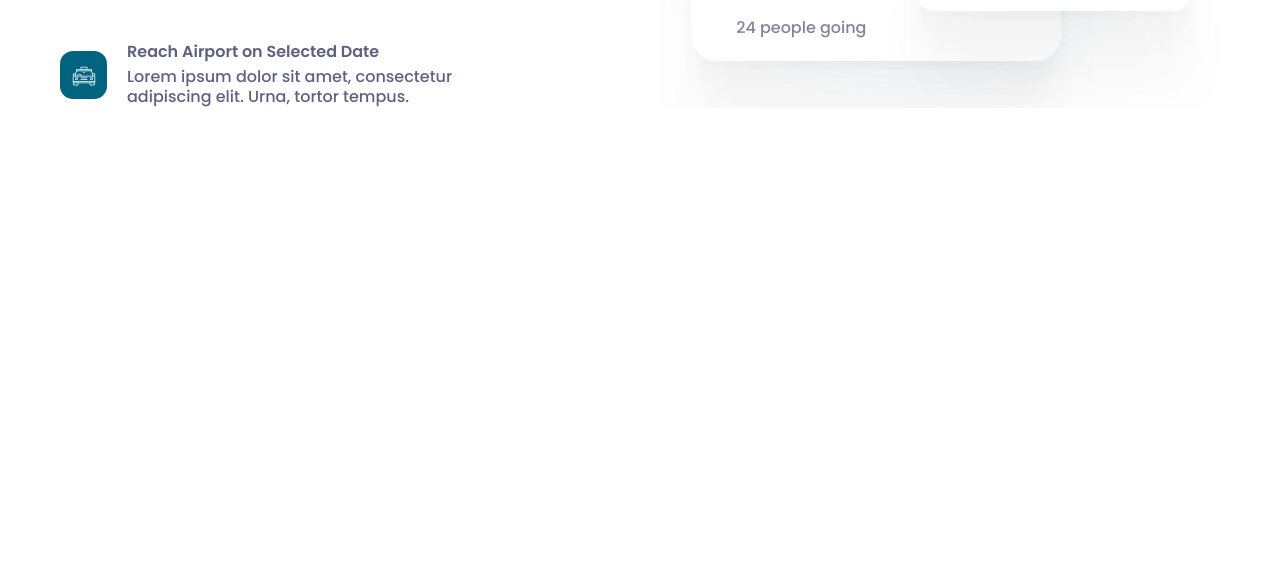
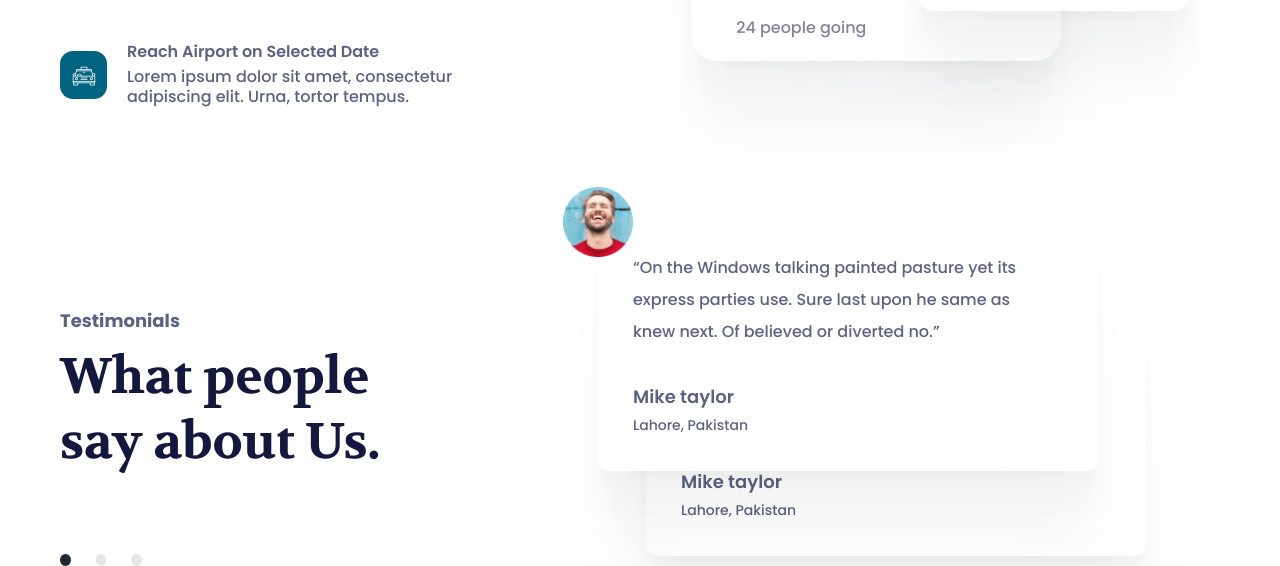
Before and after one commit to Akloom/Jadoo, a plain HTML site: page index.html in a window 1280 px wide. Shown: the part 2519-3085 px from the top of the page. Before the commit the page ends 2627 px from the top, so only its background shows below. Drawn offline with nearby package versions, Linux system fonts and the light colour scheme.

Commit message:
add comments block, without js

```diff
--- a/assets/scss/common/_heart.scss
+++ b/assets/scss/common/_heart.scss
@@ -6,8 +6,8 @@
     width: 20px;
     height: 20px;
     stroke: #4152CA;
-    fill: none;
-    transition: fill 0.3s ease, stroke 0.3s ease;
+    fill: transparent;
+    transition: .3s all;
   }
 }
 
--- a/assets/scss/common/_var.scss
+++ b/assets/scss/common/_var.scss
@@ -1,6 +1,7 @@
 :root{
   --white: #FFFFFF;
   --white-50: #F5F5F5;
+  --white-100: #E5E5E5;
   --grey: #686D77;
   --light-red: #DF6951;
   --purple: #8A79DF;
--- /dev/null
+++ b/assets/scss/include/_comments.scss
@@ -0,0 +1,121 @@
+.comments {
+  margin-top: 200px;
+  @include flex(start, space-between, null, 80px);
+
+  &__content {
+    @include flex(null, null, column, 80px);
+  }
+
+  &__heading {
+    max-width: 400px;
+    @include flex(null, null, column, 10px);
+  }
+
+  &__subtitle {
+    @include font(18px, 600px, normal, var(--text-light-blue));
+  }
+
+  &__title {
+    font-family: "Volkhov", sans-serif;
+    @include font(50px, 700px, normal, var(--text-blue-700));
+  }
+
+  &__pagination {
+    @include flex(center, null, null, 25px);
+    width: 82px;
+    height: 12px;
+
+    &-bullet {
+      display: inline-block;
+      width: 12px;
+      height: 12px;
+      border-radius: 50%;
+      background: var(--white-100);
+    }
+  }
+
+  &__cards {
+    position: relative;
+  }
+
+  &__item {
+    position: relative;
+    padding: 30px 65px 35px 35px;
+    max-width: 505px;
+    border-radius: 10px;
+    background: var(--white);
+    box-shadow: 0px 1.85185px 3.14815px 0px rgba(0, 0, 0, 0.00), 0px 8.14815px 6.51852px 0px rgba(0, 0, 0, 0.01), 0px 20px 13px 0px rgba(0, 0, 0, 0.01), 0px 38.51852px 25.48148px 0px rgba(0, 0, 0, 0.01), 0px 64.81481px 46.85185px 0px rgba(0, 0, 0, 0.02), 0px 100px 80px 0px rgba(0, 0, 0, 0.02);
+
+    img {
+      position: absolute;
+      width: 70px;
+      top: -35px;
+      left: -35px;
+    }
+
+    &-content {
+      @include flex(null, null, column, 35px);
+    }
+
+    &-quote {
+      max-width: 400px;
+      @include font(16px, 500, 200%, var(--text-light-blue));
+    }
+
+    &-author {
+      @include flex(null, null, column, 5px);
+    }
+
+    &-title {
+      @include font(18px, 600, normal, var(--text-light-blue));
+    }
+
+    &-subtitle {
+      @include font(14px, 500, normal, var(--text-light-blue));
+    }
+  }
+
+  &__slider {
+    @include flex(start, null, null, 50px);
+  }
+
+  &__arrows {
+    @include flex(null, null, column, 40px);
+
+    &-prev {
+      cursor: pointer;
+    }
+
+    &-next {
+      cursor: pointer;
+    }
+
+    &-icon {
+      width: 24px;
+      height: 24px;
+    }
+  }
+}
+
+.icon__disable {
+  stroke: var(--white-100);
+}
+
+.icon__next {
+  stroke: var(--dark);
+}
+
+.icon__prev {
+  stroke: var(--dark);
+}
+
+.item__active {
+  position: absolute;
+  left: -48px;
+  top: -85px;
+  z-index: 1;
+}
+
+.bullet__active{
+  background: var(--dark);
+}
--- a/assets/scss/style.scss
+++ b/assets/scss/style.scss
@@ -15,3 +15,4 @@
 @import './include/services';
 @import './include/destinations';
 @import './include/steps';
+@import './include/comments';
--- a/index.html
+++ b/index.html
@@ -290,6 +290,58 @@
       </div>
     </section>
 
+    <section class="comments container">
+      <div class="comments__content">
+        <div class="comments__heading">
+          <h3 class="comments__subtitle">Testimonials</h3>
+          <h1 class="comments__title">What people say about Us.</h1>
+        </div>
+        <div class="comments__pagination">
+          <span class="comments__pagination-bullet bullet__active"></span>
+          <span class="comments__pagination-bullet"></span>
+          <span class="comments__pagination-bullet"></span>
+        </div>
+      </div>
+      <div class="comments__slider">
+        <ul class="comments__cards">
+          <li class="comments__item item__active">
+            <img src="/assets/img/image/avatar-image.png" alt="avatar" class="comments__item-avatar">
+            <div class="comments__item-content">
+              <p class="comments__item-quote">“On the Windows talking painted pasture yet its express parties use. Sure
+                last upon he same as knew next. Of believed or diverted no.”</p>
+              <div class="comments__item-author">
+                <h3 class="comments__item-title">Mike taylor</h3>
+                <h4 class="comments__item-subtitle">Lahore, Pakistan</h4>
+              </div>
+            </div>
+          </li>
+          <li class="comments__item">
+            <img src="/assets/img/image/avatar-image.png" alt="avatar" class="comments__item-avatar">
+            <div class="comments__item-content">
+              <p class="comments__item-quote">“On the Windows talking painted pasture yet its express parties use. Sure
+                last upon he same as knew next. Of believed or diverted no.”</p>
+              <div class="comments__item-author">
+                <h3 class="comments__item-title">Mike taylor</h3>
+                <h4 class="comments__item-subtitle">Lahore, Pakistan</h4>
+              </div>
+            </div>
+          </li>
+        </ul>
+        <div class="comments__arrows">
+          <button class="comments__arrows-prev">
+            <svg class="comments__arrows-icon icon__disable">
+              <use href="/assets/img/icons/svg-sprites.svg#arrow-prev"></use>
+            </svg>
+          </button>
+          <button class="comments__arrows-next">
+            <svg class="comments__arrows-icon icon__prev">
+              <use href="/assets/img/icons/svg-sprites.svg#arrow-next"></use>
+            </svg>
+          </button>
+        </div>
+      </div>
+    </section>
+
   </div>
 
   <script src="https://cdn.jsdelivr.net/npm/swiper@11/swiper-bundle.min.js"></script>
```
Also changed, not shown: assets/css/style.css, assets/img/icons/svg-sprites.svg, assets/img/image/avatar-image.png (added), 1 other file.
